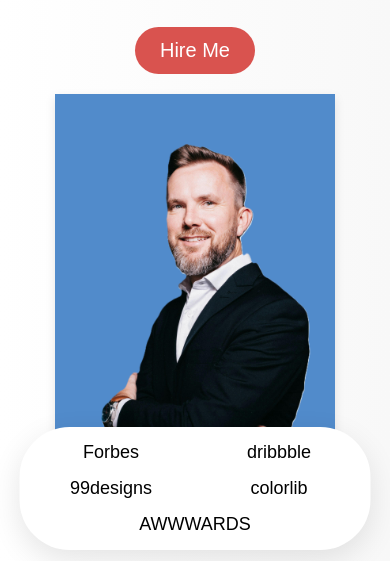
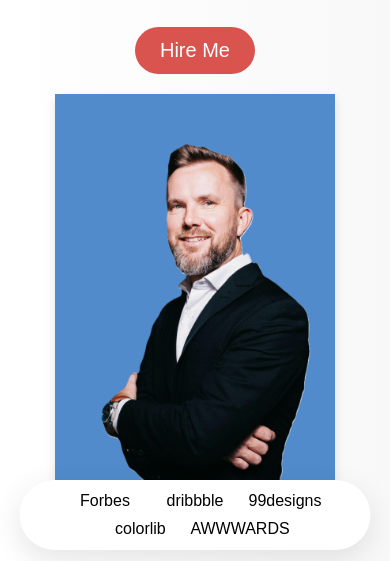
Before and after one commit to vidithap/template, a plain HTML site: page index.html in a window 390 px wide. Shown: the part 539-1100 px from the top of the page. Drawn offline with Linux system fonts and the light colour scheme.

Commit message:
modified css

```diff
--- a/style.css
+++ b/style.css
@@ -164,14 +164,17 @@ nav {
     left: 50%;
     transform: translateX(-50%);
     background: white;
-    padding: 30px 70px;
+    padding: 20px 40px;
     width: 50%;
+    max-width: 90%;
     border-radius: 50px;
     display: flex;
     align-items: center;
-    gap: 40px;
+    flex-wrap: wrap;
+    gap: 20px;
     box-shadow: 0px 10px 30px rgba(0, 0, 0, 0.1);
     z-index: 10;
+    text-align: center;
 }
 
 @media (max-width: 768px) {
@@ -206,20 +209,43 @@ nav {
     }
 
     .white-box {
+        display: flex;
         flex-direction: row;
         flex-wrap: wrap;
         justify-content: center;
-        gap: 15px;
+        align-items: center;
+        gap: 10px;
         width: 90%;
-        padding: 15px;
+        max-width: 400px;
+        padding: 12px 16px;
         bottom: 20px;
-        font-size: 18px;
+        font-size: 16px;
         text-align: center;
+        border-radius: 50px;
     }
 
     .white-box span {
-        flex: 1 1 30%;
-        min-width: 100px;
+        flex: 0 auto;
+        min-width: 80px;
+        max-width: 120px;
+        text-align: center;
+        white-space: nowrap;
+    }
+
+}
+@media (min-width: 1024px) {
+    .white-box {
+        display: flex;
+        flex-wrap: nowrap;
+        justify-content: space-between;
+        width: 50%;
+        max-width: 600px;
+        padding: 15px 30px;
+    }
+
+    .white-box span {
+        flex: 0 1 auto;
+        white-space: nowrap;
         text-align:center;
     }
 
```
